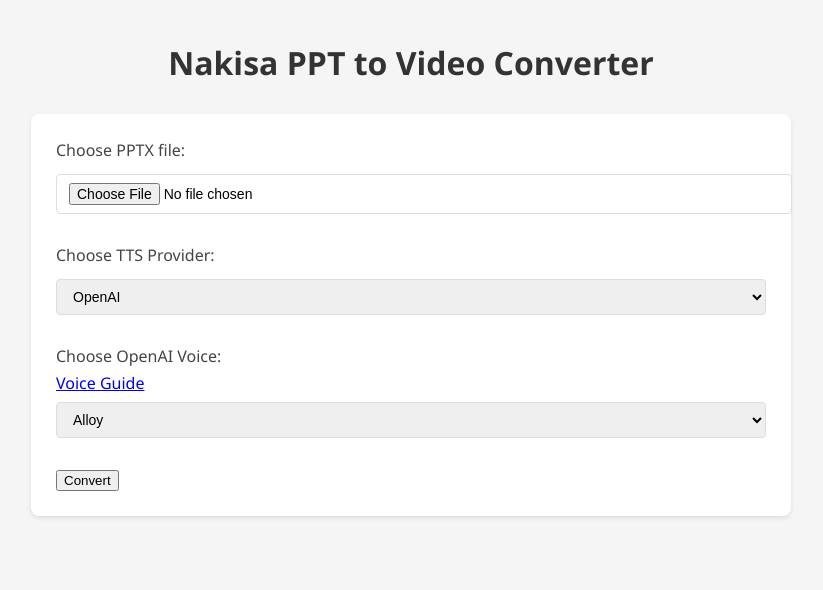
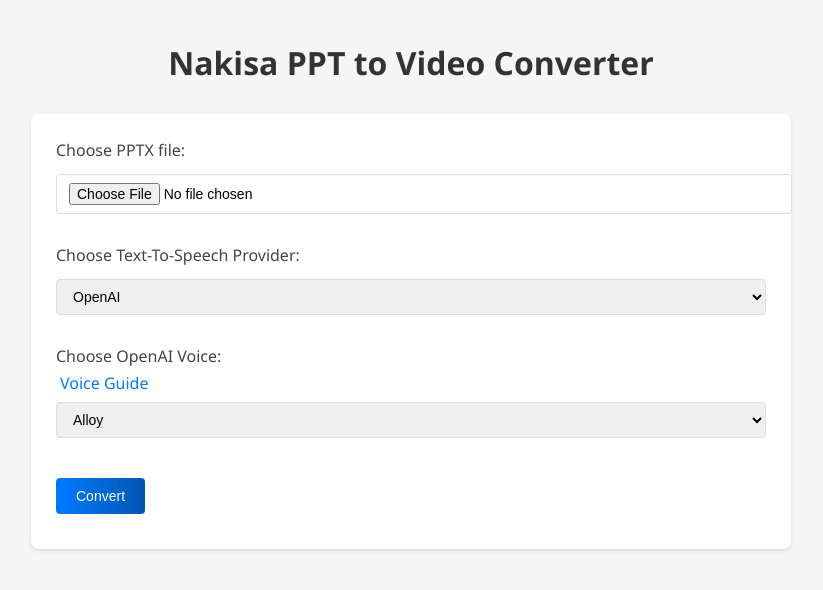
Before and after one commit to milanster/pptvideo, a Flask app: page / in a window 1280 px wide. Shown: the top 590 px of the page, without its empty margins (229-1052 px from the left). Run offline with Flask 3, Linux system fonts and the light colour scheme.

Commit message:
minor styling

```diff
--- a/static/css/style.css
+++ b/static/css/style.css
@@ -45,3 +45,59 @@
     display: block;
     margin-bottom: 5px;
 }
+
+button, input[type="submit"] {
+    background: linear-gradient(to right, #007bff, #0056b3);
+    color: white;
+    padding: 10px 20px;
+    border: none;
+    border-radius: 4px;
+    cursor: pointer;
+    font-size: 14px;
+    transition: all 0.3s ease;
+    margin: 10px 0;
+    width: auto;
+}
+
+button:hover, input[type="submit"]:hover {
+    background: linear-gradient(to right, #0056b3, #003d80);
+    transform: translateY(-1px);
+    box-shadow: 0 2px 5px rgba(0,0,0,0.2);
+}
+
+a {
+    color: #007bff;
+    text-decoration: none;
+    padding: 2px 4px;
+    border-radius: 3px;
+    transition: all 0.2s ease;
+}
+
+a:hover {
+    color: #0056b3;
+    background-color: rgba(0,123,255,0.1);
+    text-decoration: underline;
+}
+
+a:active {
+    transform: translateY(1px);
+}
+
+.button-group {
+    display: flex;
+    gap: 10px;
+    margin: 15px 0;
+}
+
+.form-submit {
+    background: linear-gradient(to right, #28a745, #218838);
+    width: 100%;
+    padding: 12px;
+    font-size: 16px;
+    font-weight: 500;
+    margin-top: 20px;
+}
+
+.form-submit:hover {
+    background: linear-gradient(to right, #218838, #1e7e34);
+}
--- a/templates/index.html
+++ b/templates/index.html
@@ -20,7 +20,7 @@
         <label for="file">Choose PPTX file:</label>
         <input type="file" id="file" name="file" accept=".pptx" required><br><br>
 
-        <label for="tts_provider">Choose TTS Provider:</label>
+        <label for="tts_provider">Choose Text-To-Speech Provider:</label>
         <select id="tts_provider" name="tts_provider" onchange="toggleAccentSection()">
             <option value="openai">OpenAI</option>
             <option value="google">Google</option>
```
